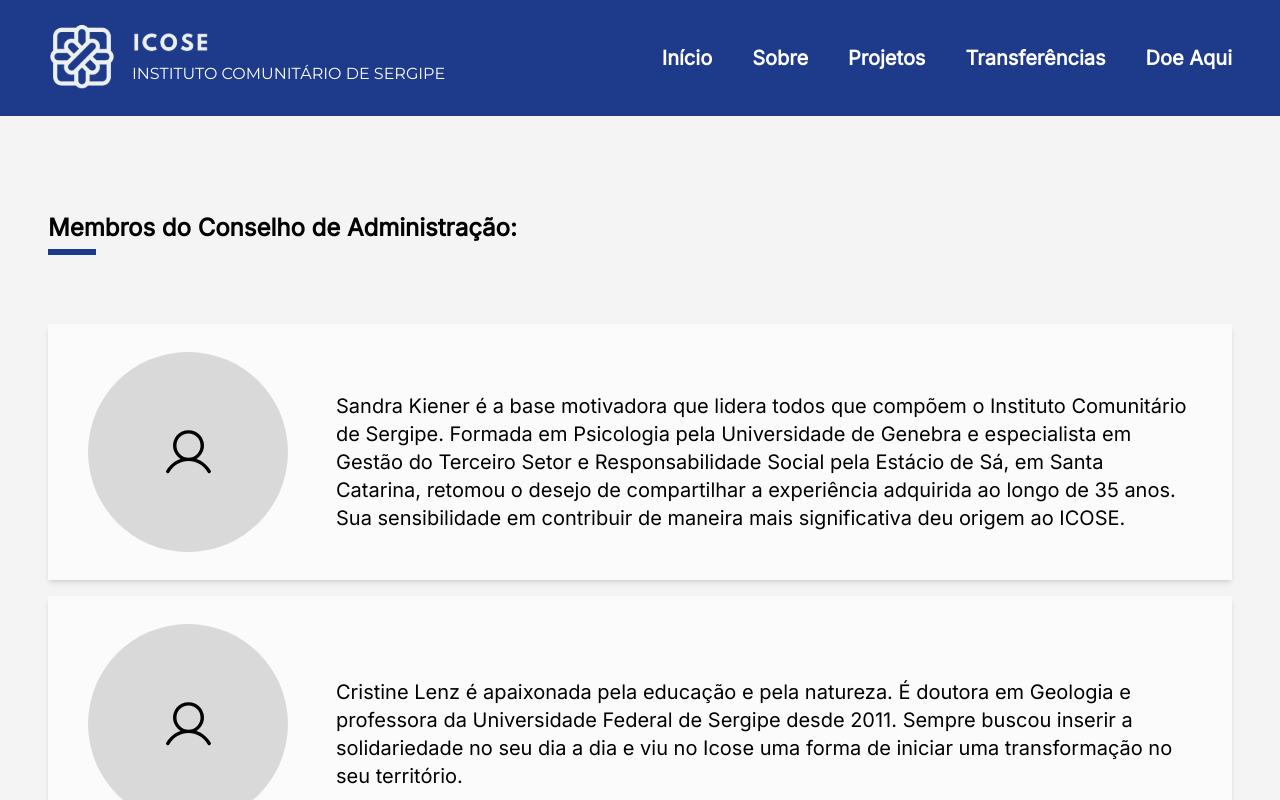
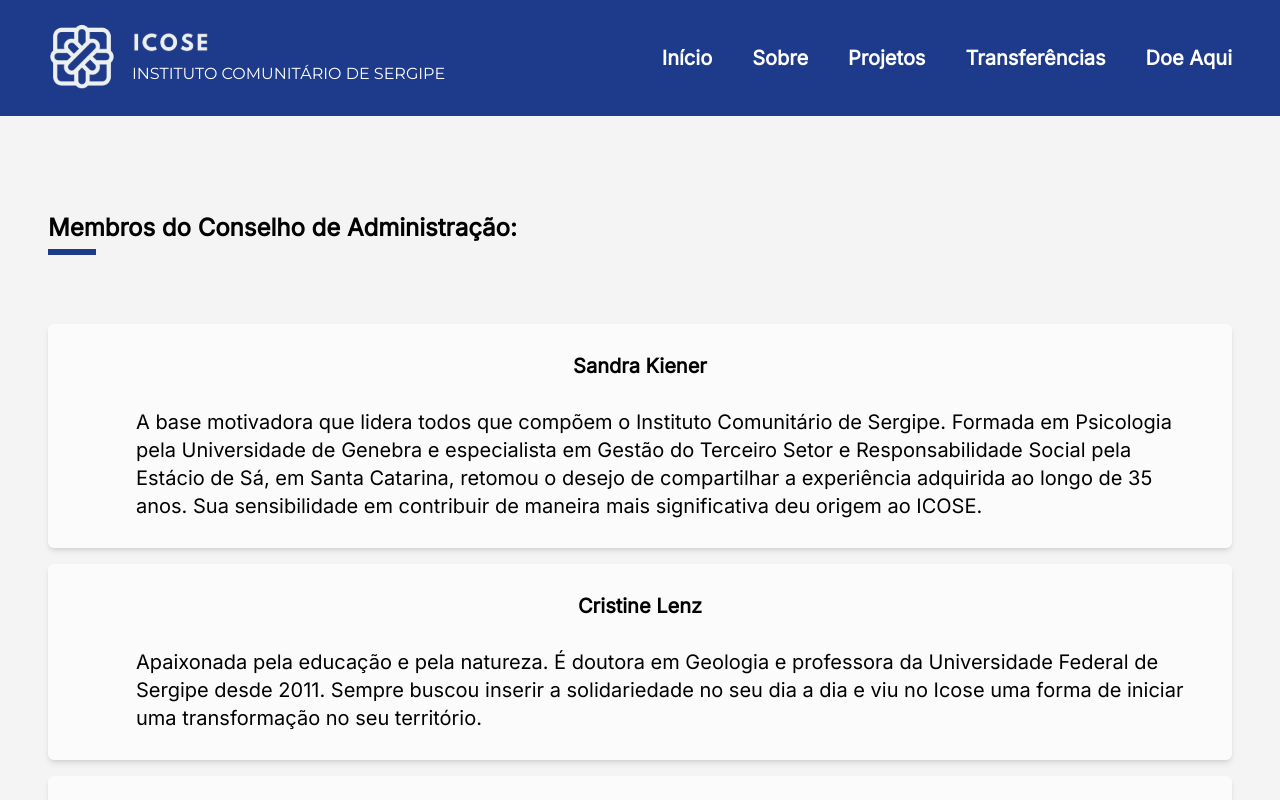
Before and after one commit to softeam-org/icose-web, a React (Vite) app: page / in a window 1280 px wide. Both pictures are taken after a click on the item "Sobre". Shown: the top 800 px of the page. Built offline with nearby package versions, Linux system fonts and the light colour scheme.

Commit message:
atualiza cards e seção transparência

```diff
--- a/package.json
+++ b/package.json
@@ -11,6 +11,7 @@
   },
   "dependencies": {
     "@phosphor-icons/react": "^2.0.9",
+    "daisyui": "^3.7.7",
     "react": "^18.2.0",
     "react-dom": "^18.2.0",
     "react-router-dom": "^6.11.2"
--- a/src/Pages/Sobre.jsx
+++ b/src/Pages/Sobre.jsx
@@ -1,14 +1,12 @@
 import Title from "@/components/Title";
-import CollaboratorCard from "@/components/About/CollaboratorCard";
-import { User} from "@phosphor-icons/react";
-import AssociaCard from "@/components/About/AssociaCard";
-import VolunteerCards from "@/components/About/VolunteerCards";
-
+import CollaboratorCard from "@/components/About/Cards/CollaboratorCard";
+import AssociaCard from "@/components/About/Cards/AssociaCard";
+import Transparency from "@/components/About/Transparency/Transparency";
 
 function About() {
   return (
     <div className="bg-background-section w-full">
-      <div className="flex items-center justify-center flex-col mx-auto max-w-[110rem] px-12">
+      <div className="flex items-center justify-center flex-col mx-auto max-w-[110rem] pb-44 px-12">
         <section className="flex flex-col space-y-20 pt-24 pb-20">
           <Title
             color = "standed-blue."
@@ -16,24 +14,24 @@ function About() {
           />
           <div className="space-y-4">
             <CollaboratorCard
-              img = {<User size={55} alt="Collaborator"/>}
-              text = {"Sandra Kiener é a base motivadora que lidera todos que compõem o Instituto Comunitário de Sergipe. Formada em Psicologia pela Universidade de Genebra e especialista em Gestão do Terceiro Setor e Responsabilidade Social pela Estácio de Sá, em Santa Catarina, retomou o desejo de compartilhar a experiência adquirida ao longo de 35 anos. Sua sensibilidade em contribuir de maneira mais significativa deu origem ao ICOSE."}
+              name = {"Sandra Kiener"}
+              text = {"A base motivadora que lidera todos que compõem o Instituto Comunitário de Sergipe. Formada em Psicologia pela Universidade de Genebra e especialista em Gestão do Terceiro Setor e Responsabilidade Social pela Estácio de Sá, em Santa Catarina, retomou o desejo de compartilhar a experiência adquirida ao longo de 35 anos. Sua sensibilidade em contribuir de maneira mais significativa deu origem ao ICOSE."}
             />
             <CollaboratorCard
-              img = {<User size={55} alt="Collaborator"/>}
-              text = {"Cristine Lenz é apaixonada pela educação e pela natureza. É doutora em Geologia e professora da Universidade Federal de Sergipe desde 2011. Sempre buscou inserir a solidariedade no seu dia a dia e viu no Icose uma forma de iniciar uma transformação no seu território."}
+              name = {"Cristine Lenz"}
+              text = {"Apaixonada pela educação e pela natureza. É doutora em Geologia e professora da Universidade Federal de Sergipe desde 2011. Sempre buscou inserir a solidariedade no seu dia a dia e viu no Icose uma forma de iniciar uma transformação no seu território."}
             />
             <CollaboratorCard
-              img = {<User size={55} alt="Collaborator"/>}
-              text = {"Adriano Cardoso de Andrade é a parte do ICOSE que é ponte entre a criatividade e o planejamento. Formado em Direito e especialista em Magistério Superior, tem o senso de justiça e a perseverança como guia em sua jornada, e suas ações buscam conscientizar sobre a importância da dignidade humana. É Procurador Federal da Advocacia Geral da União desde 2003."}
+              name = {"Adriano Cardoso de Andrade"}
+              text = {"Parte do ICOSE que é ponte entre a criatividade e o planejamento. Formado em Direito e especialista em Magistério Superior, tem o senso de justiça e a perseverança como guia em sua jornada, e suas ações buscam conscientizar sobre a importância da dignidade humana. É Procurador Federal da Advocacia Geral da União desde 2003."}
             />
             <CollaboratorCard
-              img = {<User size={55} alt="Collaborator"/>}
-              text = {"Sandra Rodrigues é da charmosa Boquim, a eterna “Terra da Laranja” em Sergipe. Tem licenciatura em Letras/Português, é pedagoga e especialista em Língua, Linguística e Literatura. É produtora cultural, escritora, uma ativista cheia de energia em defesa das culturas populares."}
+              name = {"Sandra Rodrigues"}
+              text = {"Da charmosa Boquim, a eterna “Terra da Laranja” em Sergipe. Tem licenciatura em Letras/Português, é pedagoga e especialista em Língua, Linguística e Literatura. É produtora cultural, escritora, uma ativista cheia de energia em defesa das culturas populares."}
             />
             <CollaboratorCard
-              img = {<User size={55} alt="Collaborator"/>}
-              text = {"Marco Vieira é jornalista e multiartista que trafega pelas áreas da fotografia, audiovisual e literatura. É amante das artes e das relações humanas. Compreende a vida como um todo que se harmoniza a partir dos bons pensamentos, das boas palavras e das boas ações."}
+              name = {"Marco Vieira"}
+              text = {"Jornalista e multiartista que trafega pelas áreas da fotografia, audiovisual e literatura. É amante das artes e das relações humanas. Compreende a vida como um todo que se harmoniza a partir dos bons pensamentos, das boas palavras e das boas ações."}
             />
           </div>
         </section>
@@ -41,45 +39,32 @@ function About() {
           <Title
             color = "#F59E0B"
             content={"Associados"}
-            className= ""
+
           />
           <div className="w-full flex justify-center mt-12 mb-16">
             <Title
               color = "#365314"
               content={"Membros do Conselho Fiscal"}
               centeredTitle ={"center"}
-              className=""
             />
           </div>
-          <div className="space-y-32 mb-24">
+          <div className="space-y-32 mb-52">
             <AssociaCard
-              img = {<User size={55} alt="Associate"/>}
-              text={"Andréa Paula Cajazeira, economista, funcionária pública, mãe, esposa e em busca constante de crescimento em valores, virtudes e sabedoria."}
+              name = {"Andréa Paula Cajazeira"}
+              text={"Economista, funcionária pública, mãe, esposa e em busca constante de crescimento em valores, virtudes e sabedoria."}
             />
               <AssociaCard
-              img = {<User size={55} alt="Associate"/>}
-              text={"Jeannine Almeida de Sousa Administradora, amante do tema finanças, gosta de ajudar as pessoas, procura uma vida um pouco mais justa e sustentável para o mundo, ama família."}
+              name = {"Jeannine Almeida de Sousa"}
+              text={"Administradora, amante do tema finanças, gosta de ajudar as pessoas, procura uma vida um pouco mais justa e sustentável para o mundo, ama família."}
             />
               <AssociaCard
-              img = {<User size={55} alt="Associate"/>}
-              text={"Mônica Jesus dos Santos, mãe, filha e irmã Empresaria Contábil, contadora, especialista em Auditoria e Holding, membro da comissão de estudo contábil aplicado ao terceiro setor do CRC/SE, ama a vida e tudo que ela ensina."}
+              name = {"Mônica Jesus dos Santos"}
+              text={"Mãe, filha e irmã Empresaria Contábil, contadora, especialista em Auditoria e Holding, membro da comissão de estudo contábil aplicado ao terceiro setor do CRC/SE, ama a vida e tudo que ela ensina."}
             />
           </div>
         </section>
-        <section className="w-full mb-28">
-          <div className="mb-8">
-            <Title
-              color = "#365314"
-              content={"Voluntários"}
-              centeredTitle ={"true"}
-            />
-          </div>
-          <div>
-            <VolunteerCards
-              img = {<User size={55} alt="Voluntary"/>}
-              text={"Hugo"}
-            />
-          </div>
+        <section className="w-full">
+          <Transparency/>
         </section>
       </div>
     </div>
--- a/src/components/About/AssociaCard.jsx
+++ /dev/null
@@ -1,16 +0,0 @@
-function AssociaCard ({img, text}){
-  return(
-    <div className="pl-14 pr-14 lg:pr-28 py-20 bg-[#FBFBFB] shadow-md flex justify-center">
-      <div className="flex flex-wrap lg:flex-nowrap justify-center items-center lg:space-x-12 ">
-        <div className="p-5 rounded-full bg-[#D9D9D9]">
-          <div className="w-40 h-40 flex items-center justify-center ">{img}</div>
-        </div>
-        <div className="w-full">
-          <p className="text-2xl font-medium pt-5">{text}</p>
-        </div>
-      </div>
-    </div>
-  );
-};
-
-export default AssociaCard;
--- /dev/null
+++ b/src/components/About/Cards/AssociaCard.jsx
@@ -0,0 +1,14 @@
+function AssociaCard ({name, text}){
+  return(
+    <div className="px-11 py-20 rounded-md bg-[#FBFBFB] shadow-md flex justify-center">
+      <div className="flex flex-col justify-center items-center space-y-7 lg:space-x-12 ">
+        <div className="text-xl font-semibold">{name}</div>
+        <div >
+          <p className="text-xl font-normal pt-5">{text}</p>
+        </div>
+      </div>
+    </div>
+  );
+};
+
+export default AssociaCard;
--- /dev/null
+++ b/src/components/About/Cards/CollaboratorCard.jsx
@@ -0,0 +1,16 @@
+function CollaboratorCard ({name, text}){
+  return(
+    <div className="px-10 py-7 rounded-md bg-[#FBFBFB] shadow-md flex justify-center">
+        <div className="flex flex-col justify-center items-center space-y-7 lg:space-x-12">
+          <div className="text-xl font-semibold">{name}</div>
+          <div>
+            <p className="text-xl font-medium">{text}</p>
+          </div>
+      </div>
+    </div>
+
+
+  );
+};
+
+export default CollaboratorCard;
--- a/src/components/About/VolunteerCards.jsx
+++ b/src/components/About/Cards/VolunteerCards.jsx
@@ -1,4 +1,4 @@
-function VolunteerCards ({img, text}){
+function VolunteerCards ({name, text}){
   return(
     <div className="pl-14 pr-14 lg:pr-28 py-20 bg-[#FBFBFB] shadow-md flex justify-center">
       <div className="flex flex-wrap w-full lg:flex-nowrap justify-center items-center lg:space-x-12 ">
--- a/src/components/About/CollaboratorCard.jsx
+++ /dev/null
@@ -1,18 +0,0 @@
-function CollaboratorCard ({img, text}){
-  return(
-    <div className="px-10 py-7 bg-[#FBFBFB] shadow-md flex justify-center">
-        <div className="flex flex-wrap lg:flex-nowrap justify-center items-center lg:space-x-12 ">
-          <div className="p-5 rounded-full bg-[#D9D9D9]">
-            <div className="w-40 h-40  flex items-center justify-center ">{img}</div>
-          </div>
-          <div className="w-full">
-            <p className="text-xl font-medium pt-5">{text}</p>
-          </div>
-      </div>
-    </div>
-
-
-  );
-};
-
-export default CollaboratorCard;
--- a/src/components/About/Transparency/Transparency.jsx
+++ b/src/components/About/Transparency/Transparency.jsx
@@ -1,4 +1,21 @@
+import Title from "@/components/Title";
+
+
 function Transparency() {
+  return(
+    <div className="flex flex-col space-y-10">
+      <Title
+      color = "#365314"
+      content={"Transparência"}
+      />
+      <div className="space-y-5">
+        <p className="text-xl">Transparência é um dos valores do ICOSE. Acreditamos que prestações de contas claras e acessíveis contribuem para a  construção de relações duradouras baseadas na confiança e credibilidade.</p>
+        <p className="text-xl">Não basta ser honesto, temos que mostrar que somos honestos!</p>
+        <p className="text-xl">Demonstrativos financeiros e de atividades serão postados aqui.</p>
+      </div>
+  </div>
+
+  );
 
 }
 
```
Also changed, not shown: 2 other files (tests, documents, lock files or other folders).
